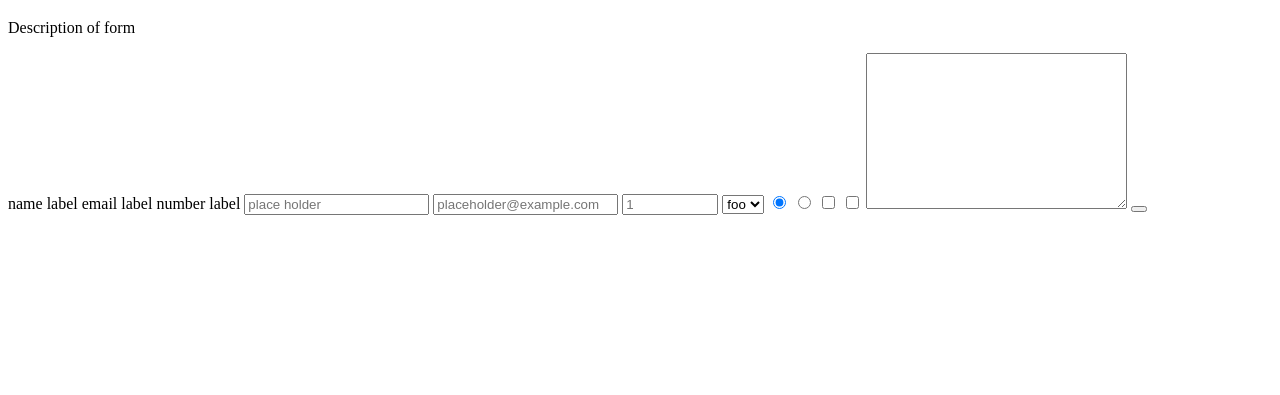
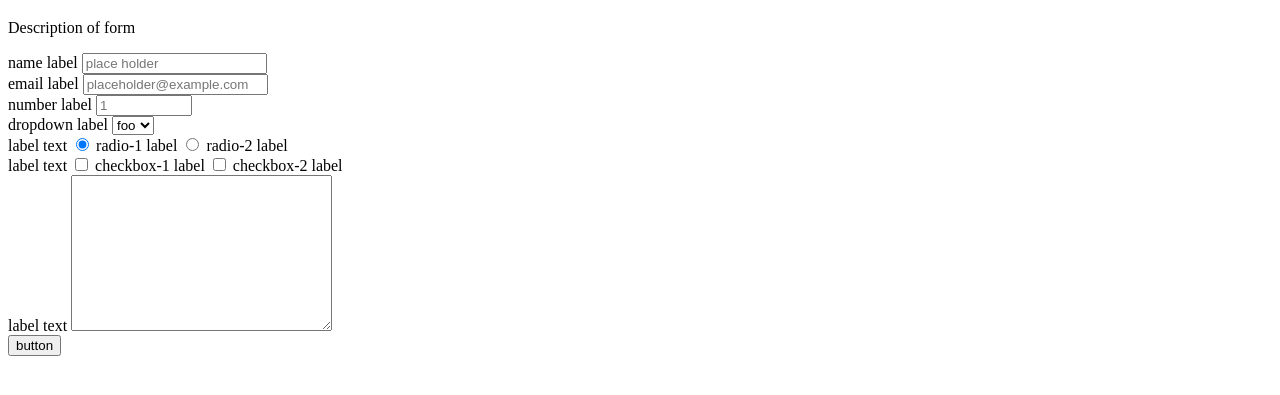
Before and after one commit to chuckadams/fcc-survey, a plain HTML site: page index.html in a window 1280 px wide. Shown: the part 61-456 px from the top of the page. Drawn offline with Linux system fonts and the light colour scheme.

Commit message:
label all the things

```diff
--- a/index.html
+++ b/index.html
@@ -10,27 +10,49 @@
 
 <form id="survey-form">
 
+  <div class="form-line">
     <label for="name" id="name-label">name label</label>
+    <input type="text" id="name" required placeholder="place holder">
+  </div>
+  <div class="form-line">
     <label for="email" id="email-label">email label</label>
+    <input type="email" id="email" required placeholder="placeholder@example.com">
+  </div>
+  <div class="form-line">
     <label for="number" id="number-label">number label</label>
-
-  <input type="text" id="name" required placeholder="place holder">
-  <input type="email" id="email" required placeholder="placeholder@example.com">
     <input type="number" id="number" min="1" max="1000000" placeholder="1">
-
+  </div>
+  <div class="form-line">
+    <label for="dropdown">dropdown label</label>
     <select id="dropdown">
       <option value="foo">foo</option>
       <option value="bar">bar</option>
     </select>
+  </div>
+  <div class="form-line">
+    <span class="label">label text</span>
+    <input type="radio" id="radio-1" name="radiogroup" value="foo" checked>
+    <label for="radio-1">radio-1 label</label>
 
-  <input type="radio" id="radio-1" name="radiogroup" value="foo" checked>
     <input type="radio" id="radio-2" name="radiogroup" value="bar">
+    <label for="radio-2">radio-2 label</label>
+  </div>
+  <div class="form-line">
+    <span class="label">label text</span>
 
     <input type="checkbox" id="checkbox-1" value="foo">
+    <label for="checkbox-1">checkbox-1 label</label>
+
     <input type="checkbox" id="checkbox-2" value="bar">
+    <label for="checkbox-2">checkbox-2 label</label>
+  </div>
 
+  <div id="textarea-container">
+    <span class="label">label text</span>
     <textarea name="textarea" id="textarea" cols="30" rows="10"></textarea>
+  </div>
 
-  <button id="submit"></button>
-
+  <div id="submit-container">
+    <button id="submit">button</button>
+  </div>
 </form>
```
Lines whose indentation alone changed are shown as unchanged.
